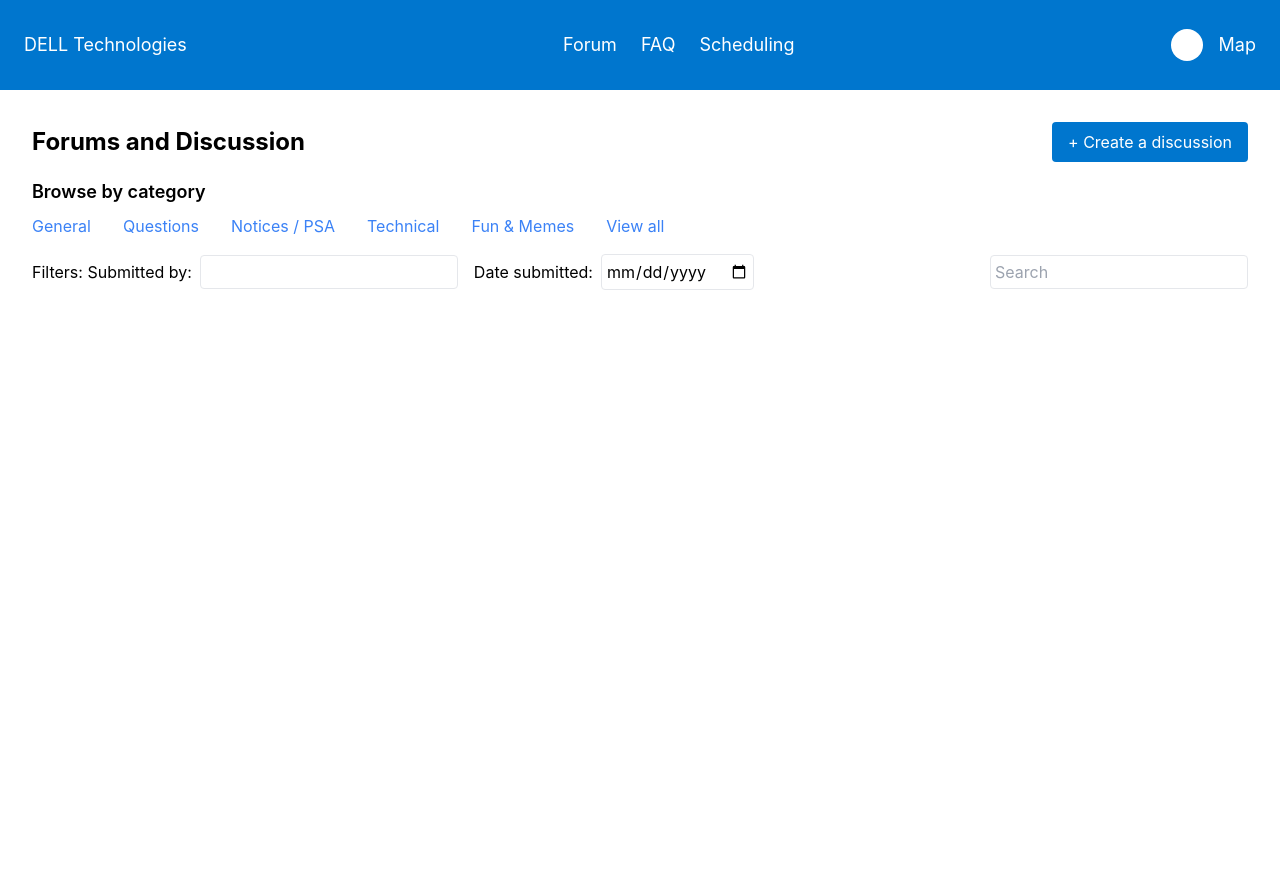
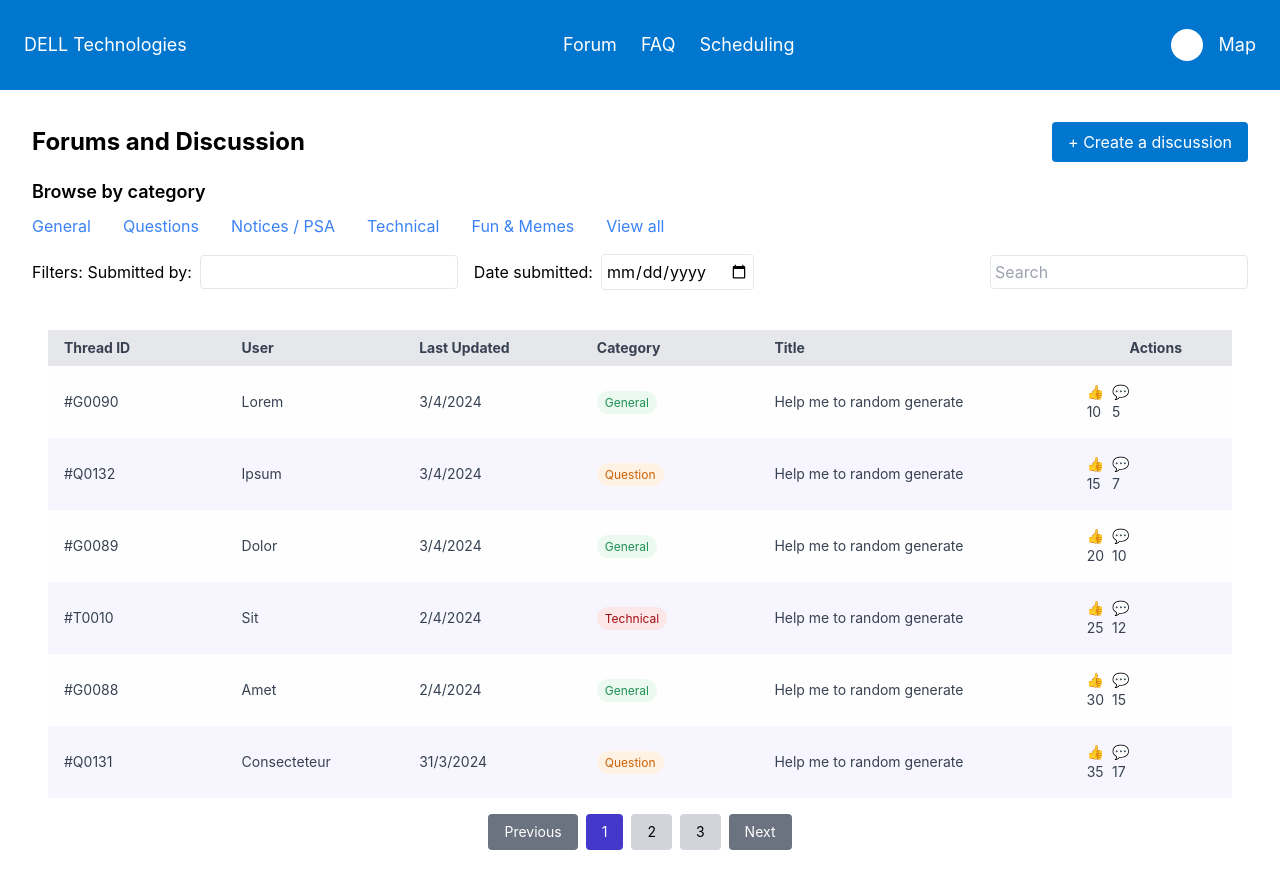
Before and after one commit to PoisonDarterz/teletubbies, a React (Create React App) app: page /forum in a window 1280 px wide. Shown: the top 888 px of the page. Before the commit the page ends 800 px from the top, so only its background shows below. Built offline with nearby package versions, Linux system fonts and the light colour scheme.

Commit message:
forum and faq

```diff
--- a/src/pages/module3/FAQ.jsx
+++ b/src/pages/module3/FAQ.jsx
@@ -1,12 +1,44 @@
+import React, { useState } from 'react';
 import TopNav from './TopNav';
 
+const faqs = [
+    { question: 'Question 1', answer: 'Answer 1' },
+    { question: 'Question 2', answer: 'Answer 2\nanswer\nanswer' },
+    { question: 'Question 3', answer: 'Answer 3' },
+    // Add more FAQs as needed
+];
+
+
 function FAQ() {
+    const [openFAQ, setOpenFAQ] = useState(null);
     return (
-        <div>
-        <TopNav />
-        <h1>FAQ</h1>
+        <div className="p-8">
+            <div className="mt-[-32px] ml-[-32px] mr-[-32px]">
+                <TopNav />
+            </div>
+            <div className="flex justify-between items-center mt-8 mb-2">
+                <h1 className="text-2xl font-bold">Frequently Asked Questions (FAQs)</h1>
+                <input type="search" placeholder="Search..." className="border-2 border-gray-300 rounded-md p-2" />
+            </div>
+            <p className="mt-0">Your one-stop station to most commonly asked questions.</p>
+            <p className="mt-4 font-bold">Browse by category:</p>
+            <div className="mt-2 space-x-8">
+                <a href="#" className="text-blue-500 underline">General</a>
+                <a href="#" className="text-blue-500 underline">Facilities</a>
+                <a href="#" className="text-blue-500 underline">Attendance</a>
+                <a href="#" className="text-blue-500 underline">About us</a>
+                <a href="#" className="text-blue-500 underline">Policy</a>
+            </div>
+            <div className="mt-4">
+                {faqs.map((faq, i) => (
+                    <div key={i} className={`rounded p-4 mb-2 cursor-pointer ${i % 2 === 0 ? 'bg-[#a2d2ff]' : 'bg-[#f6f1f1]'}`} onClick={() => setOpenFAQ(i)}>
+                        <p>{faq.question}</p>
+                        {openFAQ === i && faq.answer.split('\n').map((line, j) => <p key={j} className="mt-2">{line}</p>)}
+                    </div>
+                ))}
+            </div>
         </div>
     );
-    }
+}
 
 export default FAQ;
--- a/src/pages/module3/Forum.jsx
+++ b/src/pages/module3/Forum.jsx
@@ -1,5 +1,14 @@
 import React from 'react';
 import TopNav from './TopNav';
+
+const forumData = [
+  { id: '#G0090', user: 'Lorem', updated: '3/4/2024', category: 'General', title: 'Help me to random generate', likes: 10, comments: 5 },
+  { id: '#Q0132', user: 'Ipsum', updated: '3/4/2024', category: 'Question', title: 'Help me to random generate', likes: 15, comments: 7 },
+  { id: '#G0089', user: 'Dolor', updated: '3/4/2024', category: 'General', title: 'Help me to random generate', likes: 20, comments: 10 },
+  { id: '#T0010', user: 'Sit', updated: '2/4/2024', category: 'Technical', title: 'Help me to random generate', likes: 25, comments: 12 },
+  { id: '#G0088', user: 'Amet', updated: '2/4/2024', category: 'General', title: 'Help me to random generate', likes: 30, comments: 15 },
+  { id: '#Q0131', user: 'Consecteteur', updated: '31/3/2024', category: 'Question', title: 'Help me to random generate', likes: 35, comments: 17 },
+];
 
 function Forum() {
   return (
@@ -9,7 +18,7 @@ function Forum() {
       </div>
       <div className="flex justify-between items-center mt-8 mb-4">
         <h1 className="text-2xl font-bold">Forums and Discussion</h1>
-        <button style={{backgroundColor: '#0076ce', color: 'white'}} className="px-4 py-2 rounded">+ Create a discussion</button>
+        <button style={{ backgroundColor: '#0076ce', color: 'white' }} className="px-4 py-2 rounded">+ Create a discussion</button>
       </div>
       <h2 className="text-lg font-semibold mb-2">Browse by category</h2>
       <div className="flex space-x-8 mb-4">
@@ -29,6 +38,49 @@ function Forum() {
         </div>
         <input type="text" className="border p-1 rounded" placeholder="Search" />
       </div>
+      <div className="overflow-x-auto mt-6 p-4">
+        <table className="w-full table-auto">
+          <thead>
+            <tr className="text-sm font-medium text-left text-gray-700 rounded-lg">
+              <th className="w-[15%] px-4 py-2 bg-gray-200">Thread ID</th>
+              <th className="w-[15%] px-4 py-2 bg-gray-200">User</th>
+              <th className="w-[15%] px-4 py-2 bg-gray-200">Last Updated</th>
+              <th className="w-[15%] px-4 py-2 bg-gray-200">Category</th>
+              <th className="w-[30%] px-4 py-2 bg-gray-200">Title</th>
+              <th className="w-[10%] px-4 py-2 bg-gray-200">Actions</th>
+            </tr>
+          </thead>
+          <tbody className="text-sm font-normal text-gray-700">
+            {forumData.map((data, i) => (
+              <tr className={`${i % 2 === 0 ? 'bg-[#fefefe]' : 'bg-[#f7f6fe]'} px-4 py-2`}>
+                <td className="w-[15%] px-4 py-4">{data.id}</td>
+                <td className="w-[15%] px-4 py-4">{data.user}</td>
+                <td className="w-[15%] px-4 py-4">{data.updated}</td>
+                <td className="w-[15%] px-4 py-4">
+                  <span className={`px-2 py-1 rounded-full text-xs ${data.category === 'General' ? 'text-[#1F9254] bg-[#EBF9F1]' :
+                      data.category === 'Question' ? 'text-[#CD6200] bg-[#FEF2E5]' :
+                        'text-[#A30D11] bg-[#FBE7E8]'
+                    }`}>
+                    {data.category}
+                  </span>
+                </td>
+                <td className="w-[30%] px-4 py-4">{data.title}</td>
+                <td className="w-[10%] px-4 py-4 flex justify-end items-center">
+                  <span className="mr-2">👍 {data.likes}</span>
+                  <span>💬 {data.comments}</span>
+                </td>
+              </tr>
+            ))}
+          </tbody>
+        </table>
+        <div className="flex justify-center items-center mt-4">
+          <button className="px-4 py-2 text-sm text-white bg-gray-500 rounded">Previous</button>
+          <button className="px-4 py-2 ml-2 text-sm text-white bg-indigo-700 rounded">1</button>
+          <button className="px-4 py-2 ml-2 text-sm text-black bg-gray-300 rounded">2</button>
+          <button className="px-4 py-2 ml-2 text-sm text-black bg-gray-300 rounded">3</button>
+          <button className="px-4 py-2 ml-2 text-sm text-white bg-gray-500 rounded">Next</button>
+        </div>
+      </div>
     </div>
   );
 }
```
